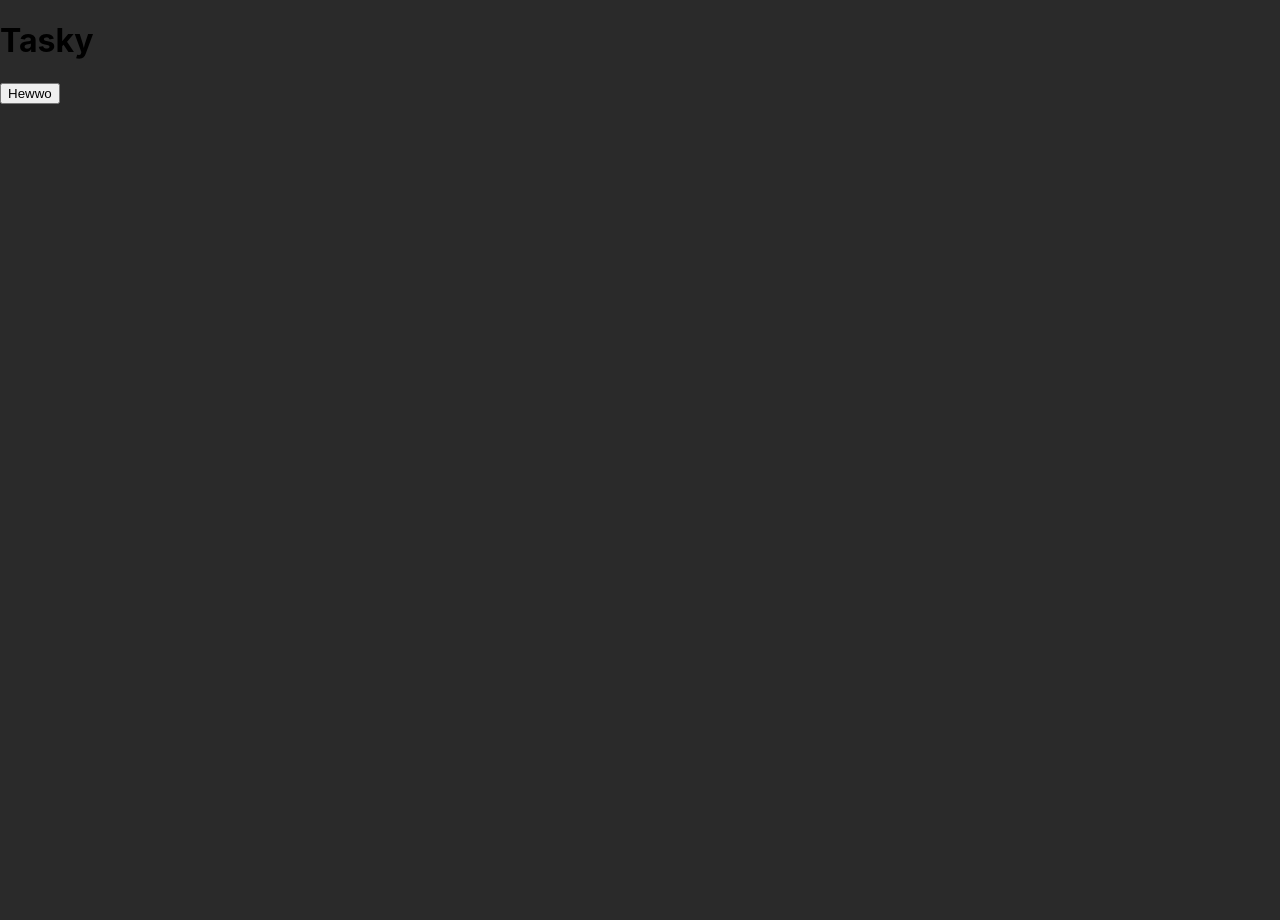
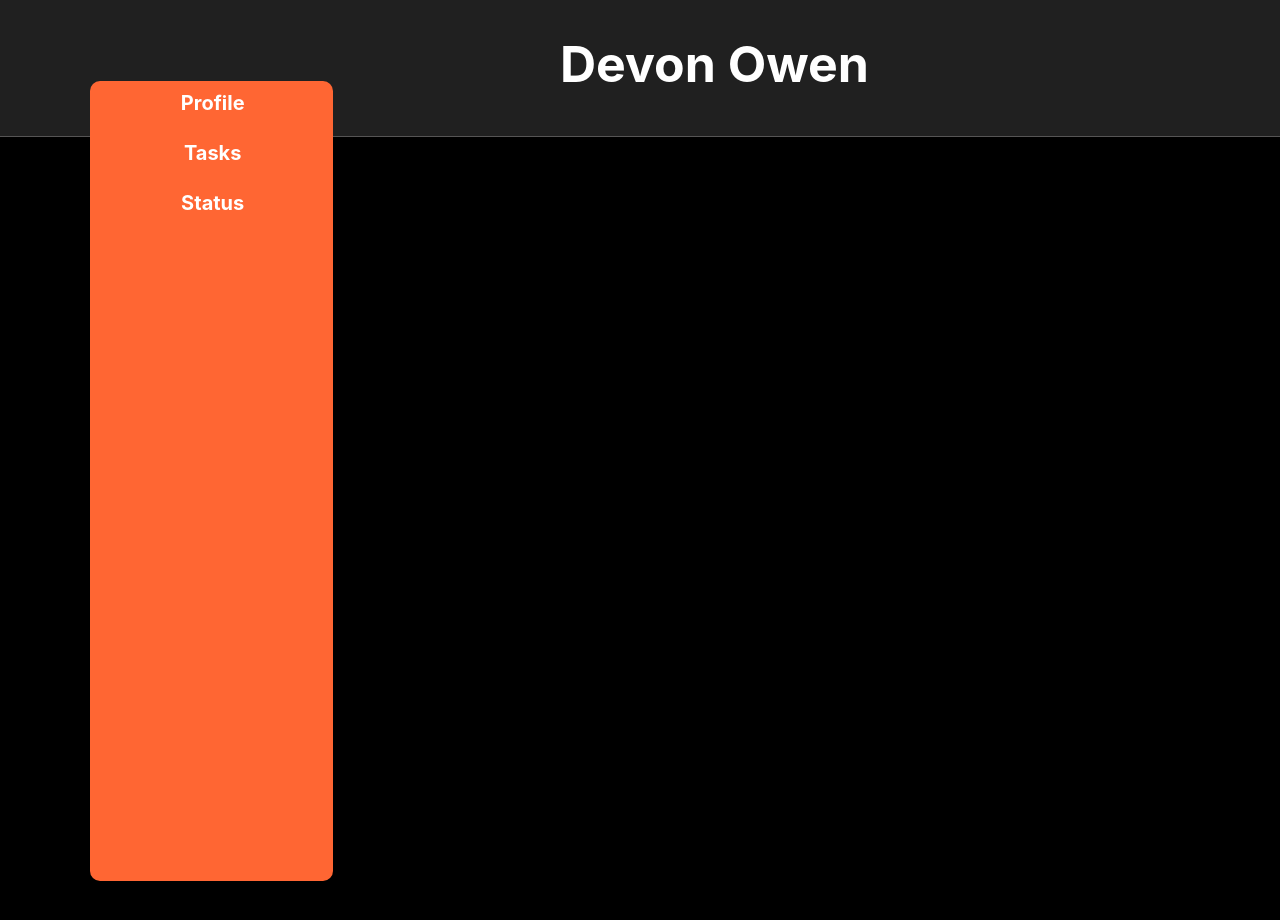
Before and after one commit to bacon-salad/tasky, a React (Create React App) app in the folder frontend/: page /home in a window 1280 px wide. Shown: the top 920 px of the page. Before the commit the page ends 882 px from the top, so only its background shows below. Built offline with nearby package versions, Linux system fonts and the light colour scheme; no server answers.

Commit message:
a lot of functionality

```diff
--- a/frontend/src/App.css
+++ b/frontend/src/App.css
@@ -36,6 +36,7 @@ html body {
 
 
 .content {
+  width: 100vw;
   grid-area: con;
 }
 
@@ -57,3 +58,103 @@ html body {
 <<<<<<< HEAD
 >>>>>>> origin/gh-pages
 }*/
+
+
+
+#mainContent {
+  width: 65vw;
+  height: 33em;
+  position: absolute;
+  right: 62px;
+  top: 125px;
+  overflow-x:auto;
+  margin-top:15px;
+}
+
+#cardBox {
+width:20em;
+margin-left: 50px;
+margin-top: 50px;
+float: left;
+}
+#companyCard {
+  width:30em;
+  margin-right: 50px;
+  margin-top: 50px;
+  float: right;
+}
+
+#topButton {
+  border-top-left-radius: 10px;
+  border-top-right-radius: 10px;
+}
+
+#contactCard {
+  width: 700px;
+
+}
+
+.websites {
+  overflow-x: auto
+}
+
+.main {
+  background: black;
+  min-height: 100vh;
+  position: absolute;
+}
+
+.navbar {
+  width: 100vw;
+  height: 17vh;
+  background-color: #202020;
+  overflow: hidden;
+  position: relative;
+  border-bottom: .5px solid #565555
+}
+
+.sideBar {
+  height: 100vh;
+  width: 19vw;
+  margin-right: 10vw;
+  margin-top: -7vh;
+  margin-bottom: 20vh;
+  margin-left: 7vw;
+  background-color: #FF6633;
+  position: relative;
+  display: flex;
+  flex-direction: column;
+  border-radius: 10px;
+}
+
+.buttons:hover {
+  background-color: gray
+}
+
+.buttons {
+  width:93%;
+  height: 30px;
+  text-align: center;
+  padding: 10px;
+  font-size: 20px;
+  text-decoration: none;
+  font-weight: bold;
+  color: white;
+}
+
+.buttons:visited {
+  text-decoration: none;
+  color: white
+}
+
+#links {
+  color: #404040;
+  text-decoration: none
+}
+
+#links:visited {
+  color: #404040;
+  text-decoration: none
+}
+
+::-webkit-scrollbar { width: 0 !important }
--- a/frontend/src/App.jsx
+++ b/frontend/src/App.jsx
@@ -28,8 +28,8 @@ componentDidMount = () => {
         </div>
         <div className='hewwo' style={loginStyle}>
           <button onClick={button}>Hewwo</button>
-          <Route exact path = "/" component={SignIn}/>
-          <Route exact path = "/signUp" component={SignUp}/>
+          <Route exact path = "/forms" component={SignIn}/>
+          <Route exact path = "/forms/signUp" component={SignUp}/>
         </div>
       </div>
     );
--- /dev/null
+++ b/frontend/src/Home.jsx
@@ -0,0 +1,25 @@
+import React from 'react';
+import {Component} from 'react'
+import { BrowserRouter as Router, Route } from 'react-router-dom';
+import './App.css';
+import Navbar from './components/header/navbar'
+import SideBar from './components/sidebar/sidebar'
+import profile from './components/Profile/profile'
+
+class Main extends Component {
+
+  render () {
+  return (
+    <div className="main">
+
+      <Navbar />
+      <SideBar />
+        <div id="mainContent">
+        <Route exact path="/home/profile" component={profile}/>
+        </div>
+
+    </div>
+  )}
+  }
+
+export default Main;
--- /dev/null
+++ b/frontend/src/components/Profile/companies.jsx
@@ -0,0 +1,53 @@
+import React from 'react';
+import { makeStyles } from '@material-ui/core/styles';
+import Card from '@material-ui/core/Card';
+import CardContent from '@material-ui/core/CardContent';
+import Typography from '@material-ui/core/Typography';
+
+const useStyles = makeStyles({
+  card: {
+    minWidth: 275,
+    backgroundColor: '#313131',
+    color: 'white',
+    minHeight: 378
+  },
+  bottomborder: {
+    borderBottom: '1px solid white',
+  },
+  dev: {
+    fontSize: 25,
+    color: 'lightgray',
+    marginTop: 12,
+  },
+  body: {
+    marginTop: 12,
+    color: 'lightgray'
+  },
+  stackTitle: {
+    fontSize: 20,
+    color: 'white'
+  },
+});
+
+export default function SimpleCard2() {
+  const classes = useStyles();
+
+  return (
+    <Card className={classes.card}>
+      <CardContent>
+        <Typography className={classes.bottomborder} variant="h4" component="h3">
+         status
+        </Typography>
+        <Typography className={classes.companylist} variant="h6" component="h3">
+        <h4>tasks completed: 5</h4>
+        </Typography>
+        <Typography className={classes.companylist} variant="h6" component="h3">
+        <h4>Level: 2 Progress To Next [------ &nbsp;&nbsp;&nbsp;&nbsp;&nbsp;&nbsp;&nbsp;&nbsp;&nbsp;&nbsp;&nbsp;&nbsp;&nbsp;&nbsp;&nbsp;&nbsp;&nbsp;&nbsp;]</h4>
+        </Typography>
+        <Typography className={classes.companylist} variant="h6" component="h3">
+        <h4 style={{borderBottom: '1px solid white'}}>Badges!!</h4>
+        </Typography>
+      </CardContent>
+    </Card>
+  );
+}
--- /dev/null
+++ b/frontend/src/components/Profile/contactCard.jsx
@@ -0,0 +1,61 @@
+import React from 'react';
+import { makeStyles } from '@material-ui/core/styles';
+import Card from '@material-ui/core/Card';
+import CardContent from '@material-ui/core/CardContent';
+import Typography from '@material-ui/core/Typography';
+
+const useStyles = makeStyles({
+  card: {
+    backgroundColor: '#313131',
+    color: 'white',
+    minHeight: 150,
+    position: 'absolute',
+    top: '454px',
+    left: '48px',
+    width: '925px',
+  },
+  bottomborder: {
+    borderBottom: '1px solid white',
+  },
+  dev: {
+    fontSize: 25,
+    color: 'lightgray',
+    marginTop: 12,
+  },
+  body: {
+    marginTop: 12,
+    color: 'lightgray'
+  },
+  stackTitle: {
+    fontSize: 20,
+    color: 'white'
+  },
+  Indicators: {
+      marginRight: '10px',
+      float: 'left'
+  },
+  reference: {
+      marginTop: '15px',
+      float: 'left',
+      paddingRight: '10px'
+  }
+});
+
+export default function SimpleCard3() {
+  const classes = useStyles();
+
+  return (
+    <Card className={classes.card}>
+      <CardContent>
+        <Typography className={classes.bottomborder} variant="h6" component="h3">
+         Contact Info
+        </Typography>
+
+        <p className={classes.Indicators}>Phone:</p><a className={classes.reference} id='links' href="tel:949-394-8138">949-394-8138</a>
+        <p className={classes.Indicators}>Email:</p><a className={classes.reference} id='links' href="mailto:dvowen@cox.net">dvowen@cox.net</a>
+        <p>City: Anaheim CA</p>
+
+      </CardContent>
+    </Card>
+  );
+}
--- /dev/null
+++ b/frontend/src/components/Profile/infocard.jsx
@@ -0,0 +1,56 @@
+import React from 'react';
+import { makeStyles } from '@material-ui/core/styles';
+import Card from '@material-ui/core/Card';
+import CardContent from '@material-ui/core/CardContent';
+import Typography from '@material-ui/core/Typography';
+
+const useStyles = makeStyles({
+  card: {
+    minWidth: 275,
+    backgroundColor: '#313131',
+    color: 'white'
+  },
+  bottomborder: {
+    borderBottom: '1px solid white',
+  },
+  dev: {
+    fontSize: 25,
+    color: 'lightgray',
+    marginTop: 12,
+  },
+  body: {
+    marginTop: 12,
+    color: 'lightgray'
+  },
+  stackTitle: {
+    fontSize: 20,
+    color: 'white'
+  },
+});
+
+export default function SimpleCard() {
+  const classes = useStyles();
+
+  return (
+    <Card className={classes.card}>
+      <CardContent>
+        <Typography className={classes.bottomborder}variant="h5" component="h2">
+         Tasks
+        </Typography>
+        <Typography className={classes.dev} color="textSecondary" gutterBottom>
+          <ul>
+            <li>task1</li>
+            <li>task1</li>
+            <li>task1</li>
+            <li>task1</li>
+            <li>task1</li>
+            <li>task1</li>
+            <li>task1</li>
+
+          </ul>
+        </Typography>
+
+      </CardContent>
+    </Card>
+  );
+}
--- /dev/null
+++ b/frontend/src/components/Profile/profile.jsx
@@ -0,0 +1,28 @@
+import React from 'react';
+import {Component} from 'react'
+import '../../App.css';
+import InfoCard from './infocard'
+import Companies from './companies'
+import ContactCard from './contactCard'
+
+class Biography extends Component {
+
+  render () {
+
+  return (
+      <div className='biography'>
+          <div id="cardBox">
+          <InfoCard/>
+          </div>
+          <div id="companyCard">
+          <Companies/>
+          </div>
+          <div id="contactCard">
+          <ContactCard/>
+          </div>
+      </div>
+
+  )}
+  }
+
+export default Biography;
--- /dev/null
+++ b/frontend/src/components/header/navbar.jsx
@@ -0,0 +1,23 @@
+import React from 'react';
+import {Component} from 'react'
+import '../../App.css';
+
+class Navbar extends Component {
+
+  render () {
+      const name = {
+          float: 'right',
+          marginRight: '400px',
+          fontSize: '50px',
+          width: '25%',
+          color: 'white',
+      }
+  return (
+      <div className="navbar">
+          <h1 style={name}>Devon Owen</h1>
+      </div>
+
+  )}
+  }
+
+export default Navbar;
--- /dev/null
+++ b/frontend/src/components/sidebar/sidebar.jsx
@@ -0,0 +1,20 @@
+import React from 'react';
+import {Component} from 'react'
+import { Link } from 'react-router-dom'
+import '../../App.css';
+
+class SideBar extends Component {
+
+  render () {
+
+  return (
+      <div className='sideBar'>
+          <Link to="/home/profile" id='topButton' className='buttons'>Profile</Link>
+          <Link to="/home/tasks" id='' className='buttons'>Tasks</Link>
+          <Link to="/home/status" id='' className='buttons'>Status</Link>
+      </div>
+
+  )}
+  }
+
+export default SideBar;
--- a/frontend/src/components/signInForm.js
+++ b/frontend/src/components/signInForm.js
@@ -104,7 +104,7 @@ export default function SignIn() {
               </Link>
             </Grid>
             <Grid item>
-              <Link to="/signUp" variant="body2">
+              <Link to="/forms/signUp" variant="body2">
                 {"Don't have an account? Sign Up"}
               </Link>
             </Grid>
--- a/frontend/src/components/signUpForm.js
+++ b/frontend/src/components/signUpForm.js
@@ -126,7 +126,7 @@ export default function SignUp() {
           </Button>
           <Grid container justify="flex-end">
             <Grid item>
-              <Link to="/" variant="body2">
+              <Link to="/forms" variant="body2">
                 Already have an account? Sign in
               </Link>
             </Grid>
--- a/frontend/src/index.js
+++ b/frontend/src/index.js
@@ -2,6 +2,7 @@ import React from 'react';
 import ReactDOM from 'react-dom';
 import './index.css';
 import App from './App.jsx';
+import Home from './Home.jsx';
 import * as serviceWorker from './serviceWorker';
 import { BrowserRouter as Router, Route } from 'react-router-dom';
 
@@ -9,7 +10,8 @@ ReactDOM.render(
 
 <div>
 <Router>
-<Route path="/" component={App}/>
+<Route path="/forms" component={App}/>
+<Route path='/home' component={Home}/>
 </Router>
 </div>,
 
```
